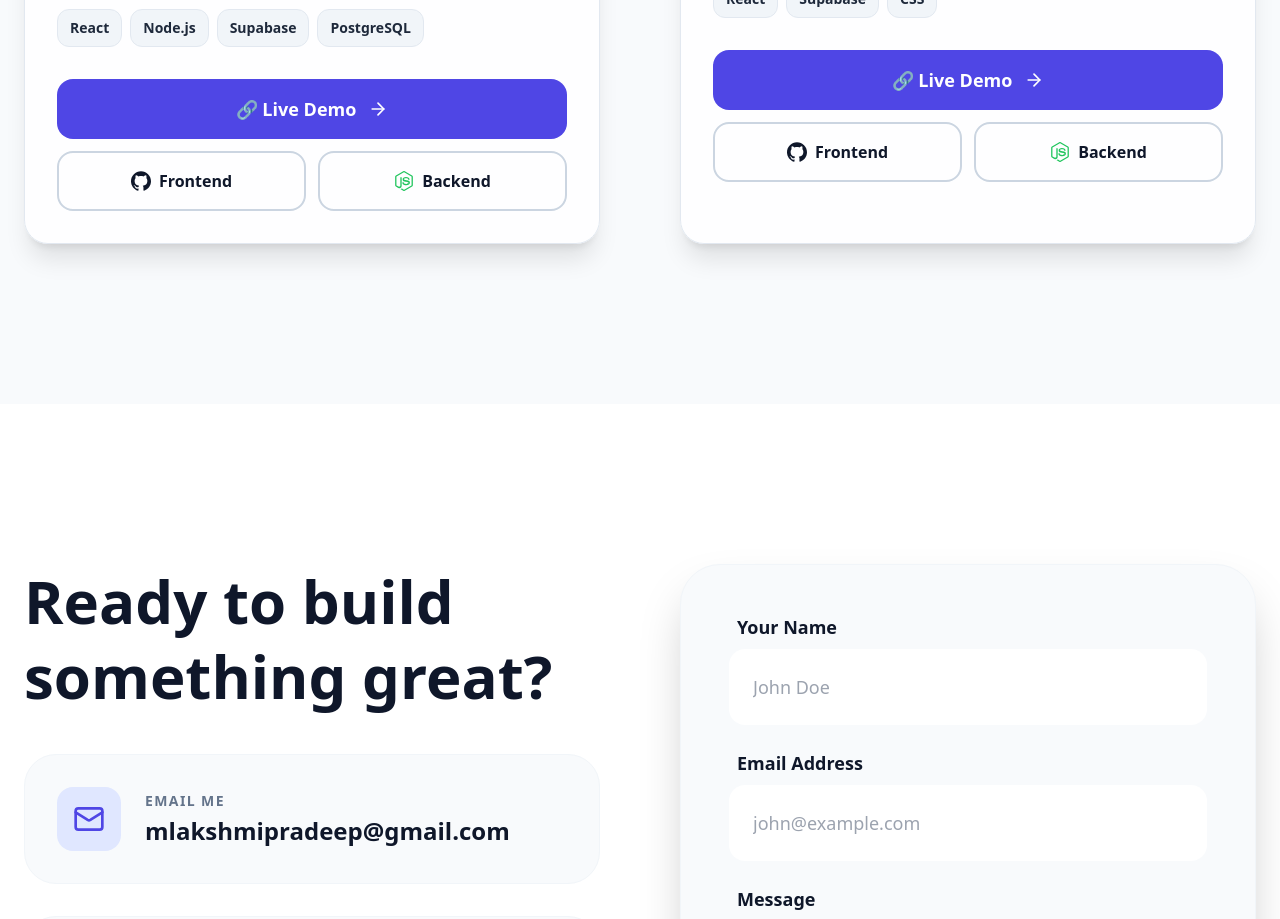
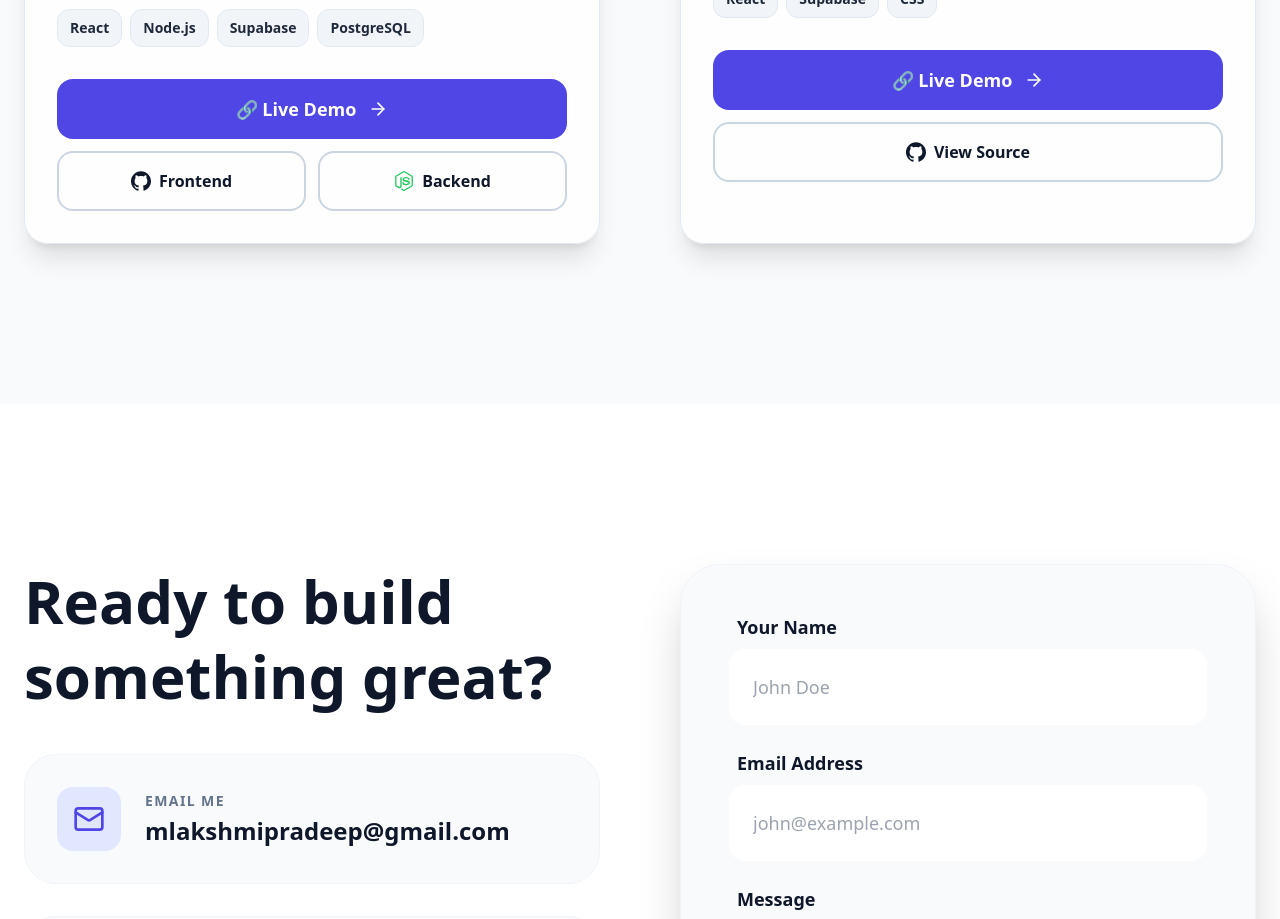
Before and after one commit to ramalakshmi0304/Portofolio-Fullstack-Webdevelopment, a React (Vite) app: page / in a window 1280 px wide. Shown: the part 2500-3419 px from the top of the page. Built offline with nearby package versions, Linux system fonts and the light colour scheme; no server answers.

Commit message:
changes updated

```diff
--- a/src/App.jsx
+++ b/src/App.jsx
@@ -35,19 +35,23 @@ const ProjectCard = ({ title, description, tech, liveDemo, githubFrontend, githu
       </div>
 
       <div className="flex flex-col gap-3">
-        {/* Live Demo - Primary Action */}
+        {/* Live Demo */}
         <a href={liveDemo} target="_blank" rel="noreferrer" className="w-full bg-indigo-600 text-white py-4 px-6 rounded-2xl font-bold text-lg hover:bg-indigo-700 transition-all flex items-center justify-center gap-3">
           <span>🔗 Live Demo</span> <ArrowRight className="w-5 h-5"/>
         </a>
 
-        {/* GitHub Links - Secondary Actions */}
+        {/* Dynamic GitHub Links */}
         <div className="flex flex-col sm:flex-row gap-3">
+          {githubFrontend && (
             <a href={githubFrontend} target="_blank" rel="noreferrer" className="flex-1 border-2 border-slate-300 dark:border-slate-600 dark:text-white py-4 px-6 rounded-2xl font-bold text-base hover:bg-slate-50 dark:hover:bg-slate-700 transition-all flex items-center justify-center gap-2">
-            <SiGithub className="w-5 h-5" /> <span>Frontend</span>
+              <SiGithub className="w-5 h-5" /> <span>{githubBackend ? "Frontend" : "View Source"}</span>
             </a>
+          )}
+          {githubBackend && (
             <a href={githubBackend} target="_blank" rel="noreferrer" className="flex-1 border-2 border-slate-300 dark:border-slate-600 dark:text-white py-4 px-6 rounded-2xl font-bold text-base hover:bg-slate-50 dark:hover:bg-slate-700 transition-all flex items-center justify-center gap-2">
               <SiNodedotjs className="w-5 h-5 text-green-500" /> <span>Backend</span>
             </a>
+          )}
         </div>
       </div>
     </div>
@@ -79,21 +83,13 @@ export default function App() {
   const sendEmail = (e) => {
     e.preventDefault();
     setIsSending(true);
-
     const serviceID = import.meta.env.VITE_EMAIL_SERVICE_ID;
     const templateID = import.meta.env.VITE_EMAIL_TEMPLATE_ID;
     const publicKey = import.meta.env.VITE_EMAIL_PUBLIC_KEY;
 
     emailjs.sendForm(serviceID, templateID, form.current, publicKey)
-      .then((result) => {
-        alert("Message sent successfully! 🚀");
-        setIsSending(false);
-        e.target.reset();
-      })
-      .catch((error) => {
-        alert(`Failed to send: ${error.text || "Check console for details"}`);
-        setIsSending(false);
-      });
+      .then(() => { alert("Message sent successfully! 🚀"); setIsSending(false); e.target.reset(); })
+      .catch((error) => { alert(`Failed to send: ${error.text}`); setIsSending(false); });
   };
 
   const profileImg = null;
@@ -201,24 +197,21 @@ export default function App() {
         <div className="max-w-7xl mx-auto px-6">
           <h2 className="text-5xl md:text-7xl font-black text-center mb-24 dark:text-white">Featured Projects</h2>
           <div className="grid md:grid-cols-2 gap-12 lg:gap-20">
-            {/* Memory Lane Project Update */}
             <ProjectCard
               title="📸 Memory Lane Project"
               description="A full-stack media preservation platform allowing users to log personal milestones and link rich media to specific memories."
               tech={["React", "Node.js", "Supabase", "PostgreSQL"]}
               image="https://images.unsplash.com/photo-1504674900247-0877df9cc836?w=800"
-              liveDemo= "https://memory-lane-frontend-three.vercel.app"
+              liveDemo="https://memory-lane-frontend-three.vercel.app"
               githubFrontend="https://github.com/ramalakshmi0304/MemoryLane-Frontend"
               githubBackend="https://github.com/ramalakshmi0304/MemoryLane-Backend"
-
             />
-            {/* Time Tracking Analytics Update */}
             <ProjectCard
               title="📊 Time Tracking Analytics"
               description="An enterprise-grade dashboard featuring real-time data visualization of daily activities and efficiency metrics."
               tech={["React", "Supabase", "CSS"]}
               image="https://images.unsplash.com/photo-1460925895917-afdab827c52f?w=800"
-              liveDemo= "https://time-tracking-app-mu-lac.vercel.app/"
+              liveDemo="https://time-tracking-app-mu-lac.vercel.app/"
               githubFrontend="https://github.com/ramalakshmi0304/time-tracking-app"
             />
           </div>
```
Lines whose indentation alone changed are shown as unchanged.
